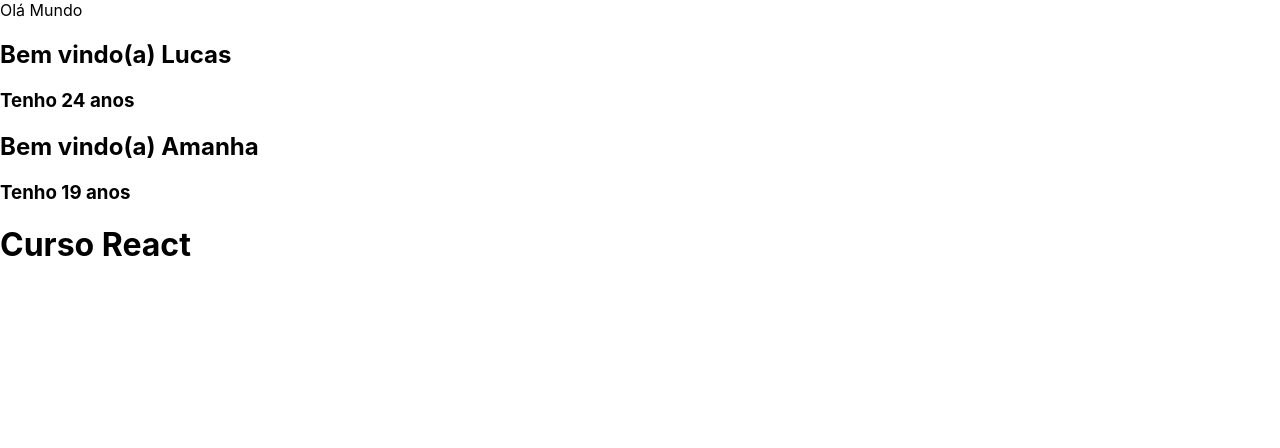
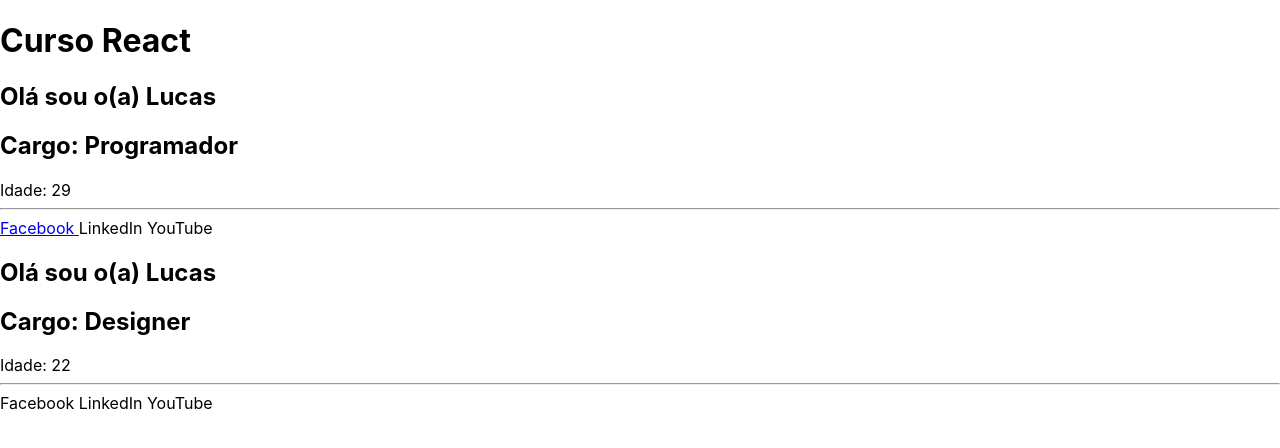
Before and after one commit to DFMaia/primeiro-projeto-react, a React (Create React App) app: page / in a window 1280 px wide. Shown: the top 448 px of the page. Built offline with nearby package versions, Linux system fonts and the light colour scheme.

Commit message:
Mais código sobre props e comentário no README

```diff
--- a/src/App.js
+++ b/src/App.js
@@ -1,10 +1,32 @@
 import React from 'react';
 
-const BemVindo = (props)  => {
+const Equipe = (props) => {
     return (
         <div>
-            <h2> Bem vindo(a) {props.nome}</h2>
-            <h3>Tenho {props.idade} anos</h3>
+            <Sobre nome={props.nome} cargo={props.cargo}
+            idade={props.idade}/>
+            <Social facebook={props.facebook}/>
+        </div>
+    );
+}
+
+const Sobre = (props) => {
+    return (
+        <div>
+            <h2>Olá sou o(a) {props.nome}</h2>
+            <h2>Cargo: {props.cargo}</h2>
+            <he>Idade: {props.idade}</he>
+            <hr/>
+        </div>
+    );
+}
+
+const Social = (props) => {
+    return (
+        <div>
+            <a href={props.facebook}> Facebook </a>
+            <a>LinkedIn </a>
+            <a>YouTube </a>
         </div>
     );
 }
@@ -12,10 +34,10 @@ const BemVindo = (props)  => {
 function App(){
     return (
         <div>
-            Olá Mundo
-            <BemVindo nome = "Lucas" idade = "24"/>
-            <BemVindo nome = "Amanha" idade = "19"/>
             <h1>Curso React</h1>
+            <Equipe nome="Lucas" cargo="Programador" idade="29"
+            facebook="https://google.com"/>
+            <Equipe nome="Lucas" cargo="Designer" idade="22"/>
         </div>
     );
 }
```
Also changed, not shown: src/README.md.
